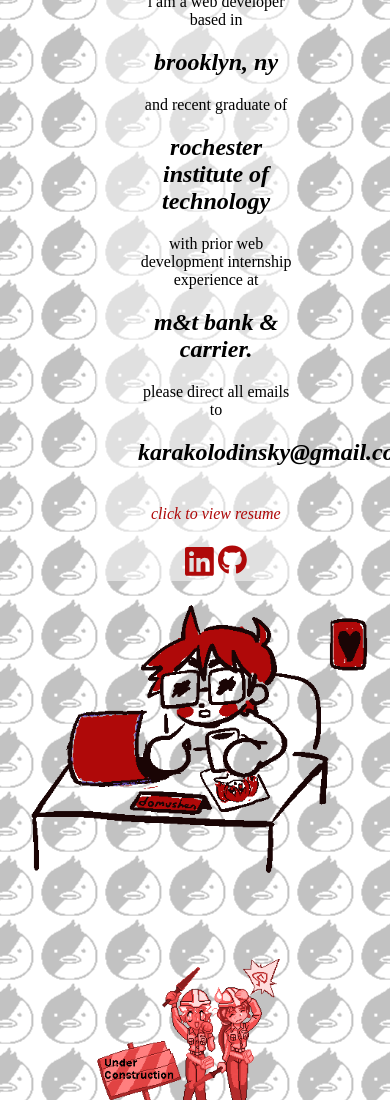
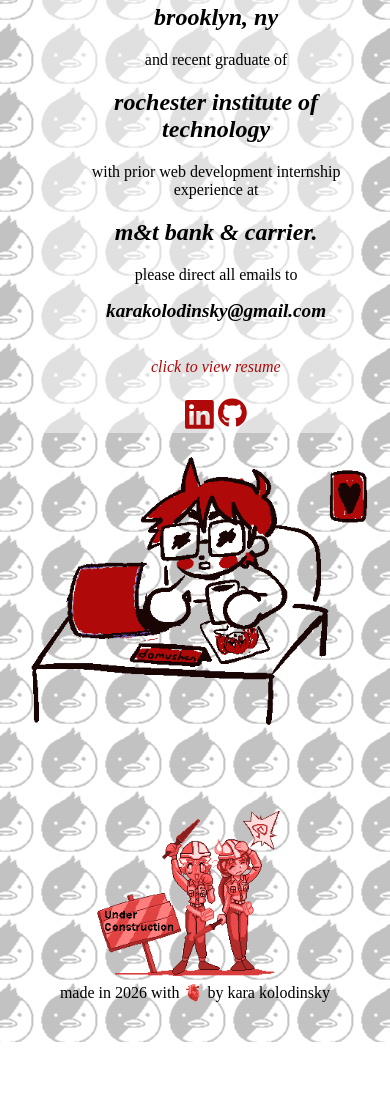
Before and after one commit to karakolodinsky/karakolodinsky.github.io, a React (Vite) app in the folder KaraKolodinskyWebsite/: page / in a window 390 px wide. Shown: the part 1093-2193 px from the top of the page. After the commit the page ends 2135 px from the top, so only its background shows below. Built offline with nearby package versions, Linux system fonts and the light colour scheme; a web font is replaced by a local one.

Commit message:
fixing email display

```diff
--- a/KaraKolodinskyWebsite/src/App.css
+++ b/KaraKolodinskyWebsite/src/App.css
@@ -248,6 +248,14 @@
 .aboutImage{
   min-width: 50vh;
 }
+
+.aboutText{
+  width: 70vw;
+  padding: normal;
+}
+.email{
+  font-size: 1.2rem;
+}
 }
 
 
--- a/KaraKolodinskyWebsite/src/App.tsx
+++ b/KaraKolodinskyWebsite/src/App.tsx
@@ -60,7 +60,7 @@
                 and recent graduate of <h2>rochester institute of technology</h2>
                 with prior web development internship experience at
                 <h2>m&t bank & carrier.</h2>
-                please direct all emails to <h2>karakolodinsky@gmail.com</h2> <br />
+                please direct all emails to <h2 className='email'>karakolodinsky@gmail.com</h2> <br />
                 <a href="/Resume_Kara_Kolodinsky.pdf" target='_blank' className='hvr-underline-from-center resume'>click to view resume </a> <br /><br />
                 <div className="icons">
                   <a href="https://www.linkedin.com/in/kara-kolodinsky/" target="_blank" aria-label="LinkedIn Profile" rel="noreferrer" data-aos="fade-right" data-aos-duration="500" data-aos-delay="0" data-aos-anchor="#about">
```
